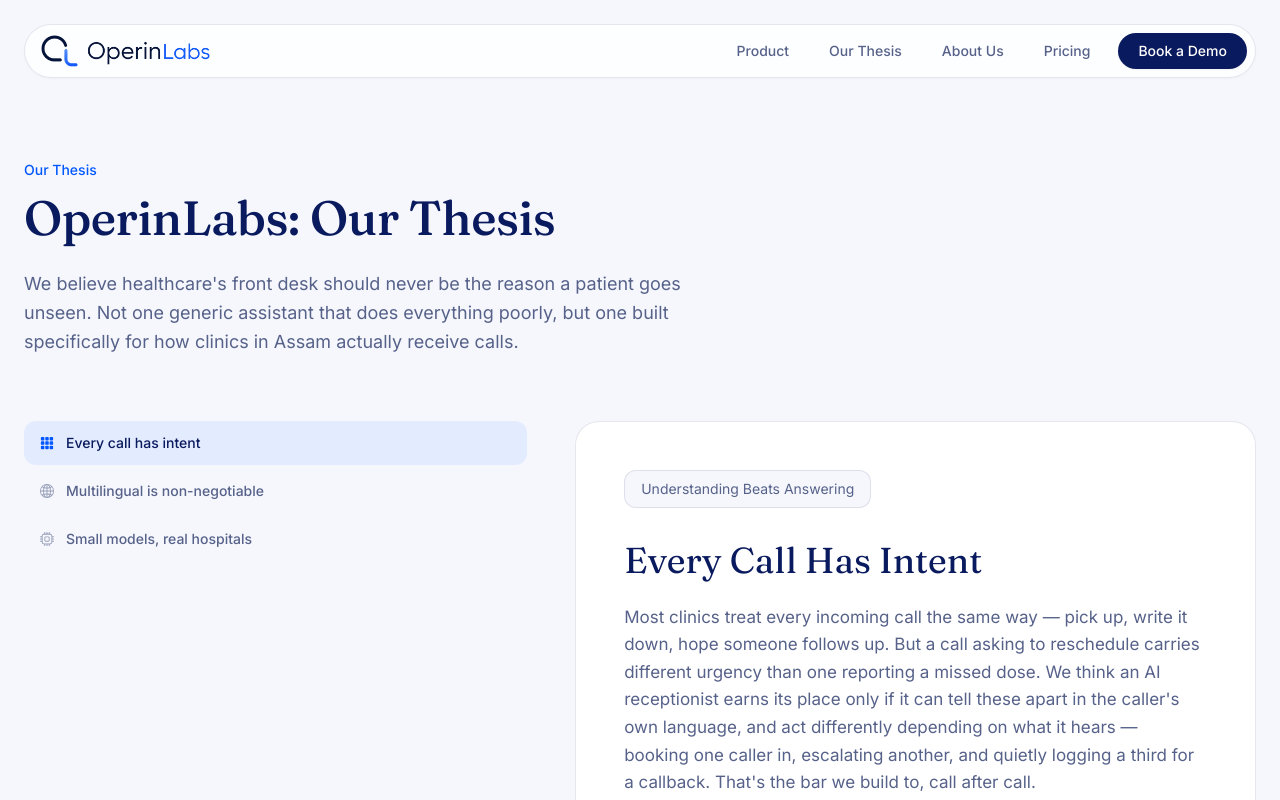
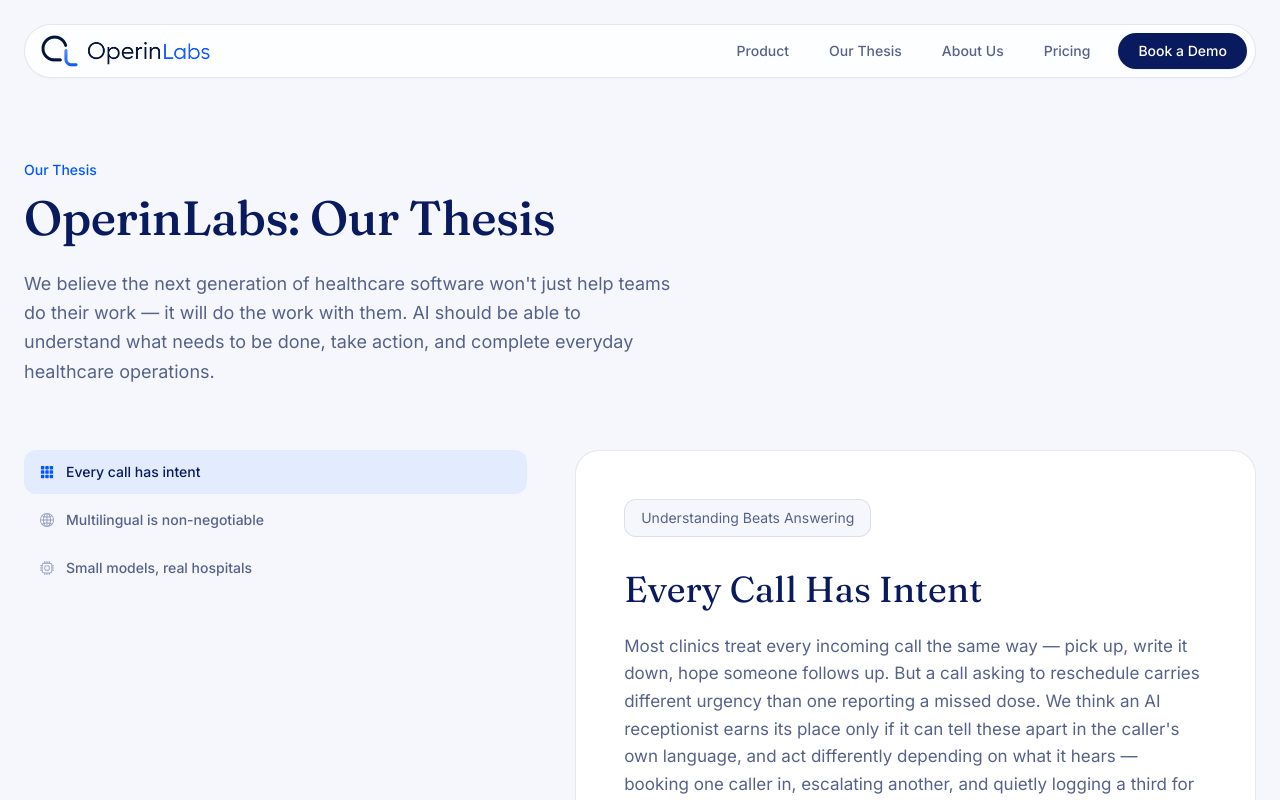
Before and after one commit to OperinLabs/OperinLabs-Landing-Page, a React (Vite) app: page /our-thesis in a window 1280 px wide. Shown: the top 800 px of the page. Built offline with nearby package versions, Linux system fonts and the light colour scheme.

Commit message:
Update OurThesis.tsx

```diff
--- a/src/pages/OurThesis.tsx
+++ b/src/pages/OurThesis.tsx
@@ -24,10 +24,10 @@ export default function OurThesis({ onBookDemo }: OurThesisProps) {
           OperinLabs: Our Thesis
         </h1>
         <p className="mt-6 max-w-[58ch] text-lg leading-relaxed text-ink-soft">
-          We believe healthcare's front desk should never be the reason a
-          patient goes unseen. Not one generic assistant that does
-          everything poorly, but one built specifically for how clinics in
-          Assam actually receive calls.
+          We believe the next generation of healthcare software won't just
+          help teams do their work — it will do the work with them. AI
+          should be able to understand what needs to be done, take action,
+          and complete everyday healthcare operations.
         </p>
 
         <div className="mt-16 grid gap-12 lg:grid-cols-[0.85fr_1.15fr]">
```
